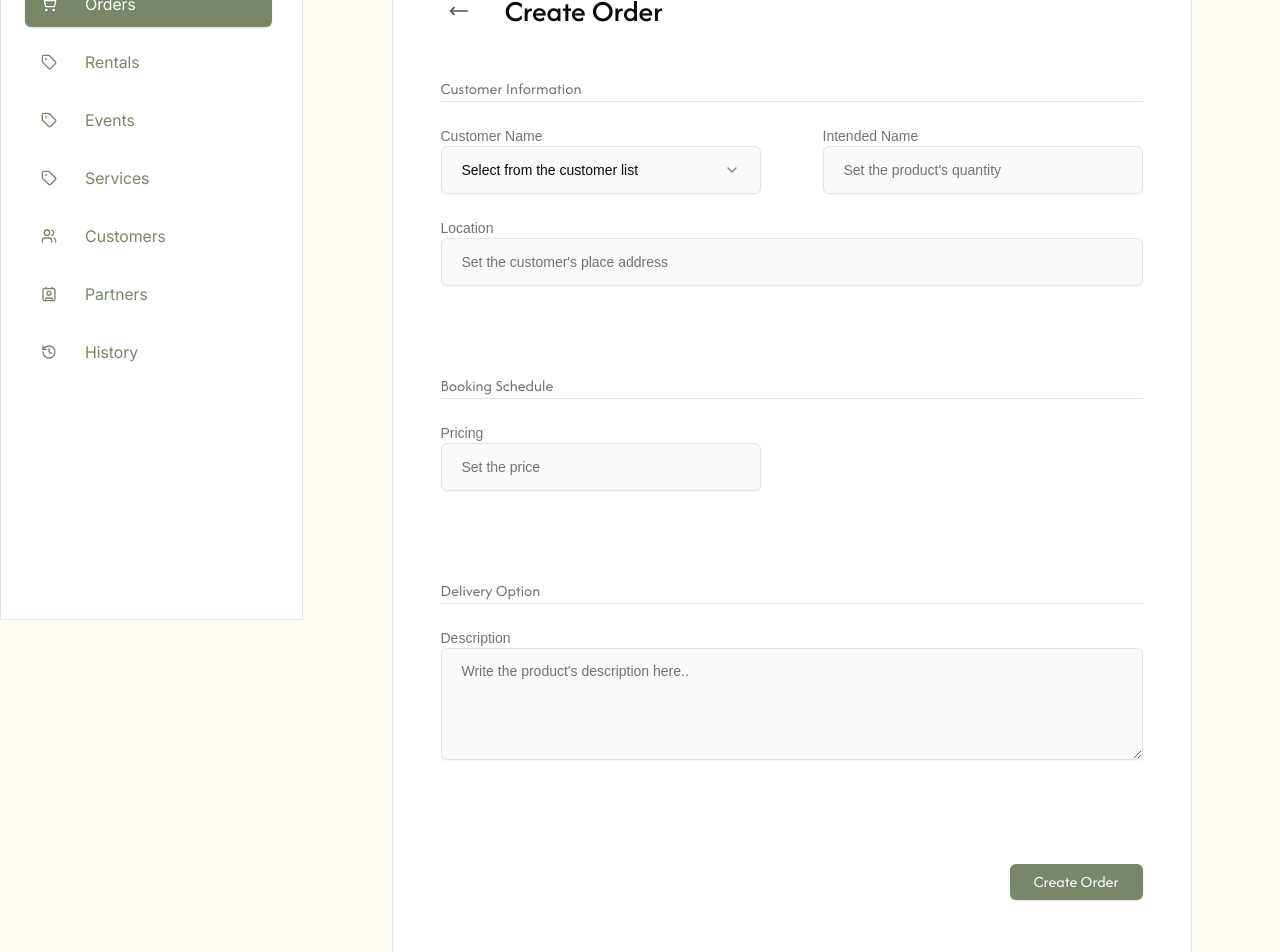
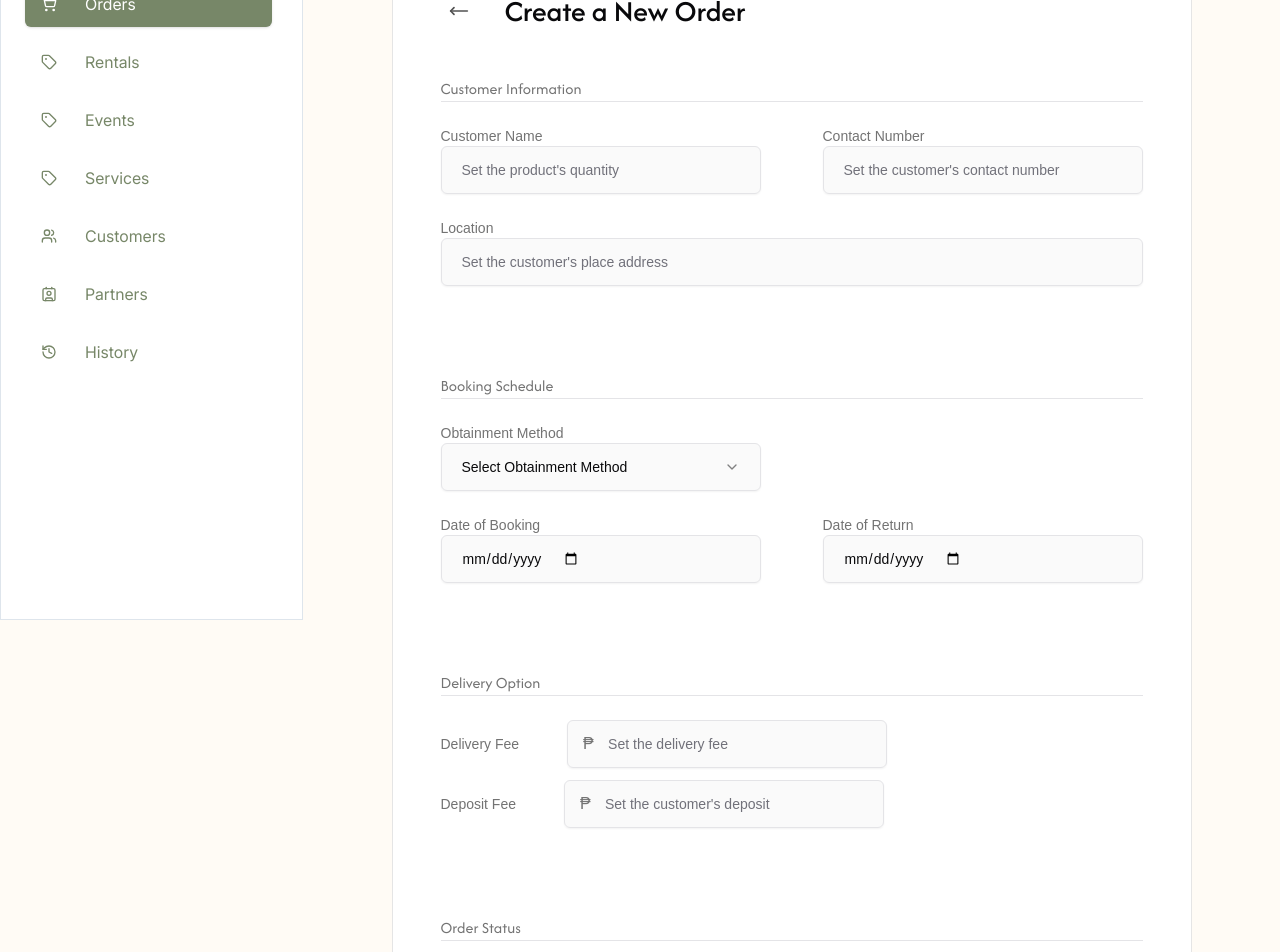
Before and after one commit to ykylejan/Min-Jee, a Next.js app: page /orders/add-order in a window 1280 px wide. Shown: the part 180-1132 px from the top of the page. Built offline with nearby package versions, Linux system fonts and the light colour scheme.

Commit message:
feat(owner): add add-order to orders

```diff
--- a/src/app/(owner)/orders/add-order/page.tsx
+++ b/src/app/(owner)/orders/add-order/page.tsx
@@ -11,10 +11,10 @@ import {
     SelectTrigger,
     SelectValue,
 } from "@/components/ui/select";
-import { RiUploadCloudFill } from "react-icons/ri";
 import React, { useState } from "react";
 import { Button } from "@/components/ui/button";
 import { Textarea } from "@/components/ui/textarea";
+import StatusLabel from "@/components/StatusLabel";
 
 interface ProductCardProps {
     category?: string;
@@ -28,7 +28,7 @@ const ProductCard = ({ category, action }: ProductCardProps) => {
 
     return (
         <div className="flex justify-center">
-            <div className="bg-white min-h-screen w-[800px] rounded-lg border border-neutral-200 px-12 py-8">
+            <div className="bg-white w-[800px] rounded-lg border border-neutral-200 px-12 py-8">
                 <div className="flex gap-x-3 items-center">
                     <button
                         onClick={() => router.back()}
@@ -41,7 +41,7 @@ const ProductCard = ({ category, action }: ProductCardProps) => {
                         />
                     </button>
                     <h1 className="font-afacad_medium text-3xl pl-3 ml-1">
-                        Create Order
+                        Create a New Order
                     </h1>
                 </div>
 
@@ -59,36 +59,18 @@ const ProductCard = ({ category, action }: ProductCardProps) => {
                                 <h1 className="text-sm text-neutral-500">
                                     Customer Name
                                 </h1>
-                                {/* <Input
-                                placeholder="Enter the product name"
-                                className="bg-neutral-100/50 min-w-80 h-12 px-5"
-                            /> */}
-                                <Select>
-                                    <SelectTrigger className="min-w-80 h-12 bg-neutral-100/50 px-5">
-                                        <SelectValue placeholder="Select from the customer list" />
-                                    </SelectTrigger>
-                                    <SelectContent>
-                                        <SelectGroup>
-                                            <SelectItem value="apple">
-                                                Kyle Dellatan
-                                            </SelectItem>
-                                            <SelectItem value="banana">
-                                                Art Montebon
-                                            </SelectItem>
-                                            <SelectItem value="blueberry">
-                                                Leonard Orion
-                                            </SelectItem>
-                                        </SelectGroup>
-                                    </SelectContent>
-                                </Select>
+                                <Input
+                                    placeholder={"Set the product's quantity"}
+                                    className="bg-neutral-100/50 w-80 h-12 px-5"
+                                />
                             </div>
 
                             <div>
                                 <h1 className="text-sm text-neutral-500">
-                                    Intended Name
+                                    Contact Number
                                 </h1>
                                 <Input
-                                    placeholder={"Set the product's quantity"}
+                                    placeholder={"Set the customer's contact number"}
                                     className="bg-neutral-100/50 w-80 h-12 px-5"
                                 />
                             </div>
@@ -112,15 +94,48 @@ const ProductCard = ({ category, action }: ProductCardProps) => {
                         </h1>
                         <hr />
                     </div>
+
                     <div className="pt-6 pb-10 space-y-6">
+                        <div>
+                            <h1 className="text-sm text-neutral-500">
+                                Obtainment Method
+                            </h1>
+                            <Select>
+                                <SelectTrigger className="w-80 h-12 bg-neutral-100/50 px-5">
+                                    <SelectValue placeholder="Select Obtainment Method" />
+                                </SelectTrigger>
+                                <SelectContent>
+                                    <SelectGroup>
+                                        <SelectItem value="apple">
+                                            Shipped
+                                        </SelectItem>
+                                        <SelectItem value="banana">
+                                            Pick-Up
+                                        </SelectItem>
+                                    </SelectGroup>
+                                </SelectContent>
+                            </Select>
+                        </div>
                         <div className="flex justify-between w-full">
                             <div>
                                 <h1 className="text-sm text-neutral-500">
-                                    Pricing
+                                    Date of Booking
                                 </h1>
                                 <Input
-                                    placeholder="Set the price"
+                                    placeholder={"Set the product's quantity"}
                                     className="bg-neutral-100/50 w-80 h-12 px-5"
+                                    type="date"
+                                />
+                            </div>
+
+                            <div>
+                                <h1 className="text-sm text-neutral-500">
+                                    Date of Return
+                                </h1>
+                                <Input
+                                    placeholder={"Set the product's quantity"}
+                                    className="bg-neutral-100/50 w-80 h-12 px-5"
+                                    type="date"
                                 />
                             </div>
                         </div>
@@ -136,23 +151,98 @@ const ProductCard = ({ category, action }: ProductCardProps) => {
                     </div>
 
                     <div className="pt-6 pb-10 space-y-6">
+                        <div className="space-y-3">
+                            <div className="flex items-center gap-x-12">
+                                <h1 className="text-sm text-neutral-500">
+                                    Delivery Fee
+                                </h1>
+                                <div className="relative w-80">
+                                    <span className="absolute left-4 top-1/2 transform -translate-y-1/2 text-neutral-500">
+                                        ₱
+                                    </span>
+                                    <Input
+                                        placeholder={"Set the delivery fee"}
+                                        className="bg-neutral-100/50 w-full h-12 pl-10 pr-5"
+                                        type="number"
+                                        min="0"
+                                    />
+                                </div>
+                            </div>
+                            <div className="flex items-center gap-x-12">
+                                <h1 className="text-sm text-neutral-500">
+                                    Deposit Fee
+                                </h1>
+                                <div className="relative w-80">
+                                    <span className="absolute left-4 top-1/2 transform -translate-y-1/2 text-neutral-500">
+                                        ₱
+                                    </span>
+                                    <Input
+                                        placeholder={
+                                            "Set the customer's deposit"
+                                        }
+                                        className="bg-neutral-100/50 w-full h-12 pl-10 pr-5"
+                                        type="number"
+                                        min="0"
+                                    />
+                                </div>
+                            </div>
+                        </div>
+                    </div>
+                </div>
+
+                <div className="mt-12">
+                    <div>
+                        <h1 className="font-afacad text-neutral-500">
+                            Order Status
+                        </h1>
+                        <hr />
+                    </div>
+
+                    <div className="pt-6 pb-10 space-y-6">
                         <div>
                             <h1 className="text-sm text-neutral-500">
-                                Description
+                                Obtainment Method
                             </h1>
-                            <Textarea
-                                placeholder={
-                                    "Write the product's description here.."
-                                }
-                                className="bg-neutral-100/50 w-full h-28 px-5 py-3"
-                            />
+                            <Select>
+                                <SelectTrigger className="w-80 h-12 bg-neutral-100/50 px-5">
+                                    <SelectValue placeholder="Select Obtainment Method" />
+                                </SelectTrigger>
+                                <SelectContent>
+                                    <SelectGroup>
+                                        <SelectItem
+                                            value="pending"
+                                            className="text-orange-400"
+                                        >
+                                            Pending
+                                        </SelectItem>
+                                        <SelectItem
+                                            value="verified"
+                                            className="text-green-400"
+                                        >
+                                            Verified
+                                        </SelectItem>
+                                        <SelectItem
+                                            value="rejected"
+                                            className="text-red-400"
+                                        >
+                                            Rejected
+                                        </SelectItem>
+                                        <SelectItem
+                                            value="completed"
+                                            className="text-stone-400"
+                                        >
+                                            Completed
+                                        </SelectItem>
+                                    </SelectGroup>
+                                </SelectContent>
+                            </Select>
                         </div>
                     </div>
                 </div>
 
                 <div className="pt-16 pb-10 flex justify-end">
                     <Button className="bg-camouflage-400 hover:bg-camouflage-400/80 text-white text-base font-afacad px-6">
-                        Create Order
+                        Finalize Order
                     </Button>
                 </div>
             </div>
--- a/src/app/(owner)/orders/order-item/edit-order/page.tsx
+++ b/src/app/(owner)/orders/order-item/edit-order/page.tsx
@@ -75,7 +75,7 @@ const ProductCard = ({ category, action }: ProductCardProps) => {
                                     Contact Number
                                 </h1>
                                 <Input
-                                    placeholder={"Set the product's quantity"}
+                                    placeholder={"Set the customer's contact number"}
                                     className="bg-neutral-100/50 w-80 h-12 px-5"
                                     defaultValue={"09095901234"}
                                 />
```
